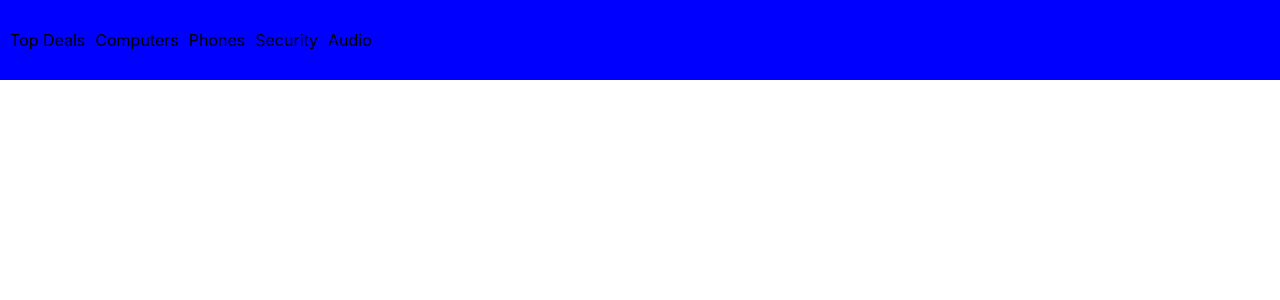
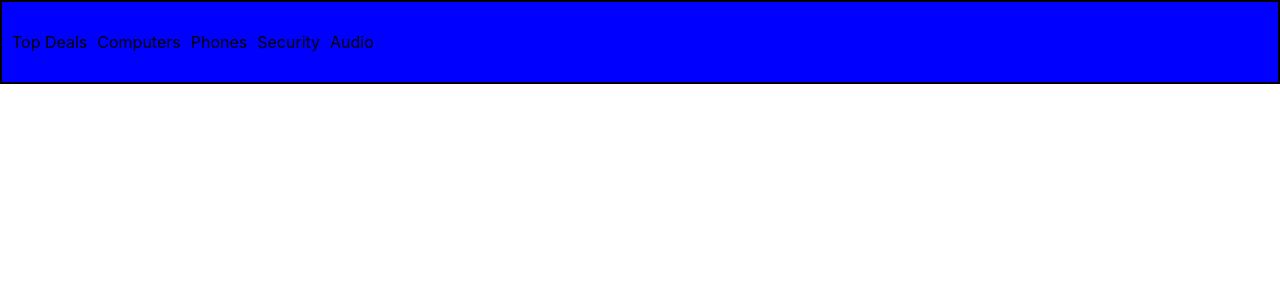
Before and after one commit to Doyller/billyapp, a React (Create React App) app: page / in a window 1280 px wide. Shown: the top 300 px of the page. Built offline with nearby package versions, Linux system fonts and the light colour scheme.

Commit message:
nav styling

```diff
--- a/src/components/NavbarElements.js
+++ b/src/components/NavbarElements.js
@@ -8,6 +8,7 @@ export const Nav = styled.nav`
   justify-content: space-between;
   padding: 5px;
   z-index: 12;
+  border: 2px solid Black
 `;
 
 export const NavLink = styled(Link)`
@@ -27,7 +28,7 @@ export const NavMenu = styled.div`
   display: flex;
   align-items: center;
   margin-right: -24px;
-white-space: nowrap;
+  white-space: nowrap;
   @media screen and (max-width: 768px) {
     display: none;
   }
```
